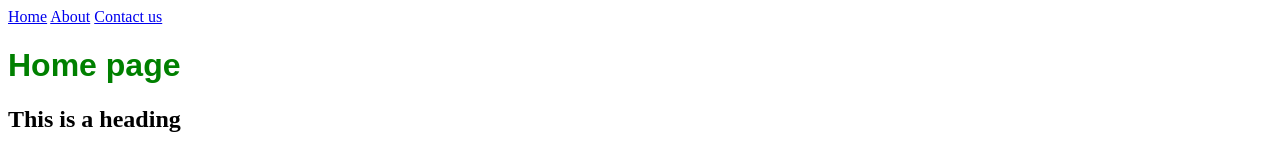
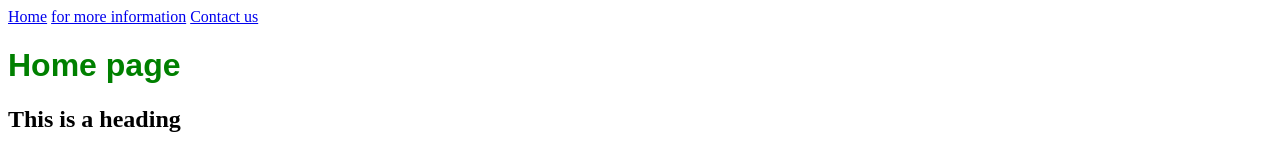
Before and after one commit to KHAYE1/My-e-commerce-store, a plain HTML site: page index.html in a window 1280 px wide. Shown: the top 155 px of the page. Drawn offline with Linux system fonts and the light colour scheme.

Commit message:
Update index.html

```diff
--- a/index.html
+++ b/index.html
@@ -6,7 +6,7 @@
         </head>
         <body><div id="menu">
 			<a href="index.html">Home</a>
-			<a href="About.html">About</a>
+			<a href="About.html">for more information</a>
 			<a href="contact.html">Contact us</a>
 		</div>
             <h1>Home page</h1>
```
